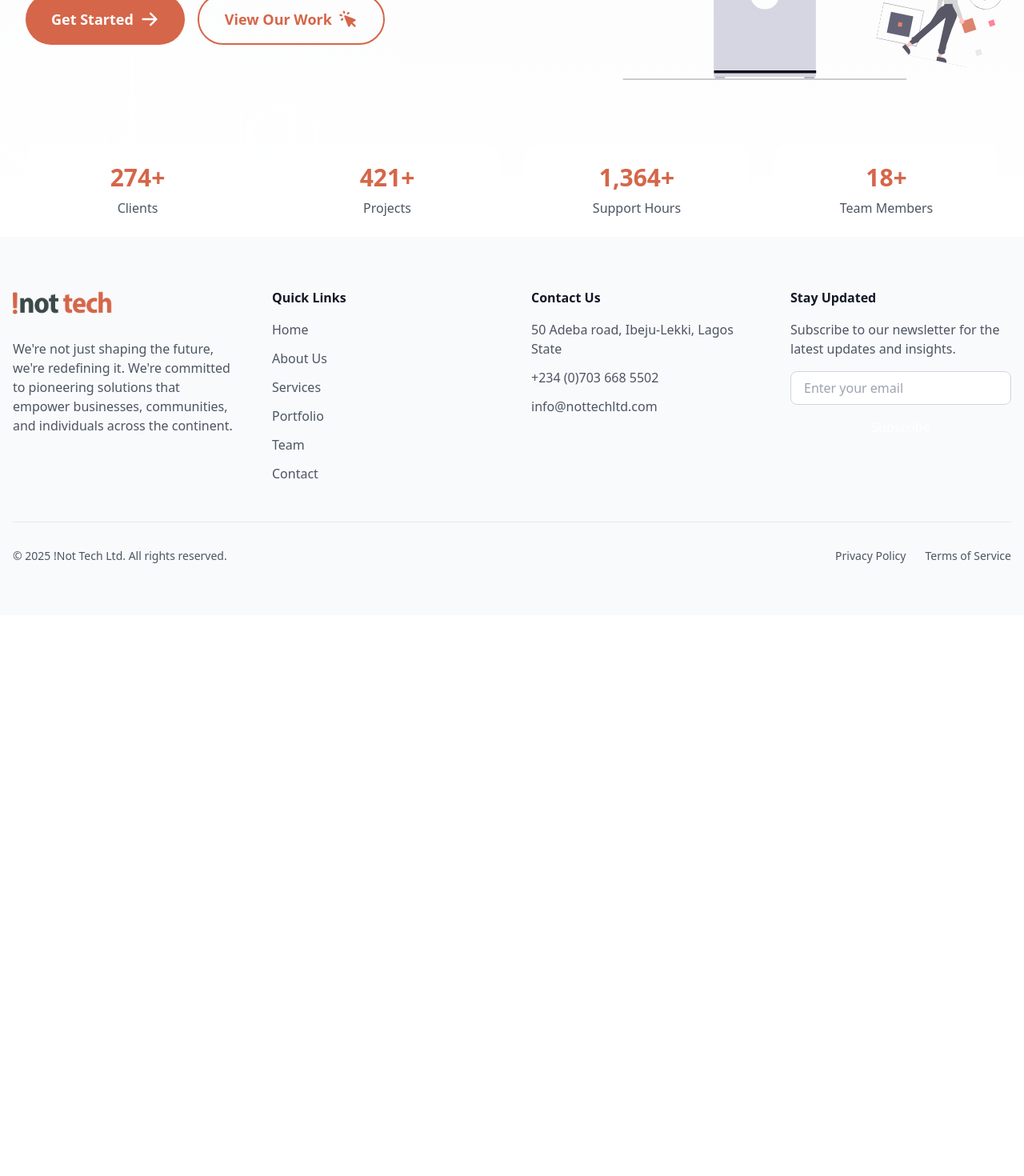
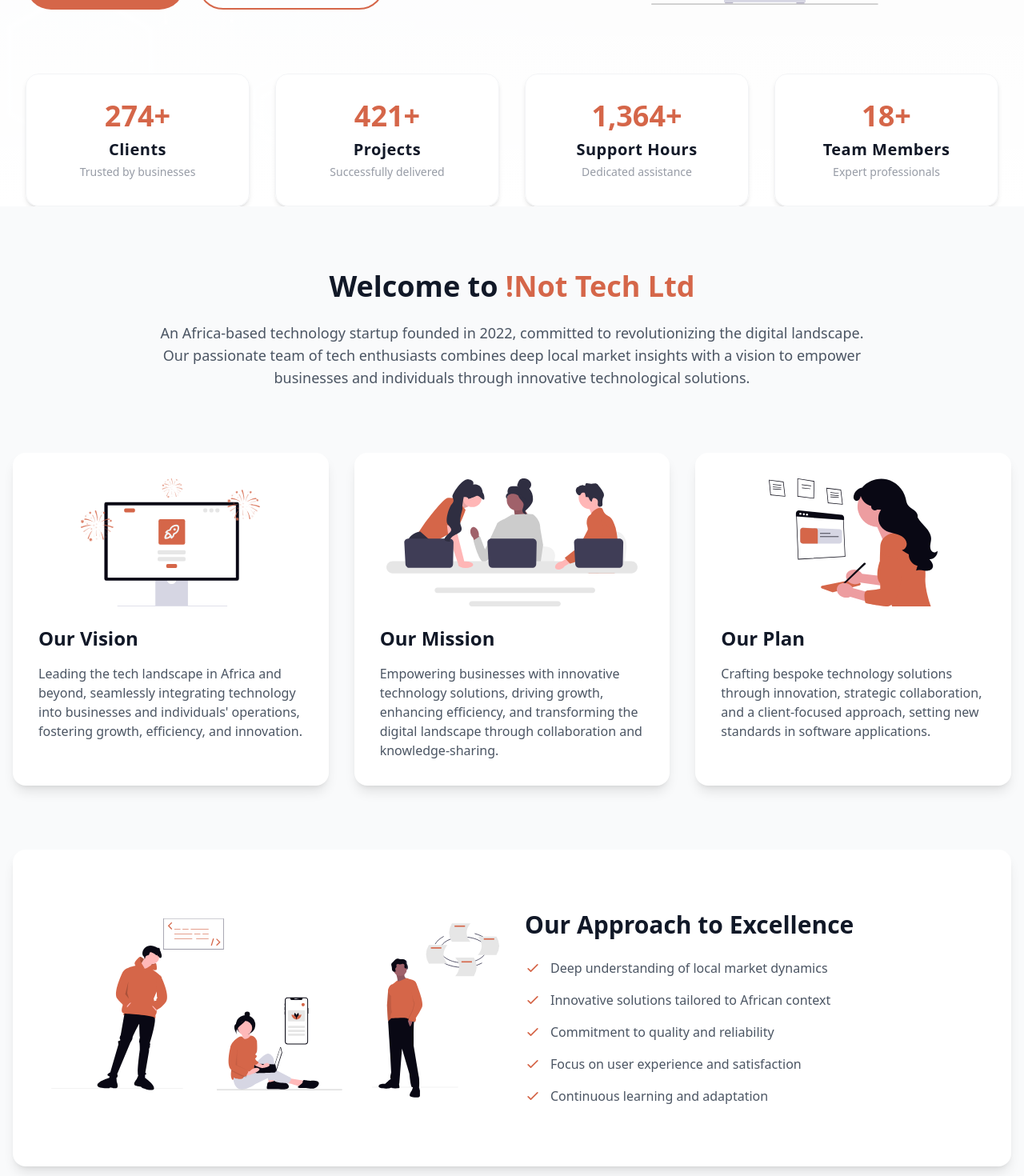
Before and after one commit to iamLolade/nottech-official-website, a Next.js app: page / in a window 1280 px wide. Shown: the part 480-1950 px from the top of the page at 80% size. Before the commit the page ends 1249 px from the top, so only its background shows below. Built offline with nearby package versions, Linux system fonts and the light colour scheme.

Commit message:
About section

```diff
--- a/app/components/layout/Header.tsx
+++ b/app/components/layout/Header.tsx
@@ -3,6 +3,7 @@
 import { useState, useEffect } from 'react';
 import Image from 'next/image';
 import Link from 'next/link';
+import { scrollToElement } from '@/app/utils/smoothScroll';
 import { usePathname } from 'next/navigation';
 import { motion, AnimatePresence } from 'framer-motion';
 import { NAV_ITEMS } from '@/app/constants/navigation';
@@ -49,6 +50,12 @@
               <Link
                 key={item.href}
                 href={item.href}
+                onClick={(e) => {
+                  if (item.href.startsWith('/#')) {
+                    e.preventDefault();
+                    scrollToElement(item.href.substring(2));
+                  }
+                }}
                 className={`text-medium font-semibold transition-all hover:text-[#D56649] hover:scale-105 ${
                   pathname === item.href
                     ? 'text-[#D56649] font-bold'
--- /dev/null
+++ b/app/components/sections/About.tsx
@@ -0,0 +1,143 @@
+'use client';
+
+import Image from 'next/image';
+import { motion } from 'framer-motion';
+
+const fadeIn = {
+  initial: { opacity: 0, y: 20 },
+  animate: { opacity: 1, y: 0 },
+  transition: { duration: 0.8 }
+};
+
+const AboutSection = () => {
+  return (
+    <section id="about" className="py-20 bg-gray-50 dark:bg-gray-900/50">
+      <div className="container mx-auto px-4">
+        {/* Main About */}
+        <motion.div
+          className="max-w-4xl mx-auto text-center mb-20"
+          initial={fadeIn.initial}
+          whileInView={fadeIn.animate}
+          viewport={{ once: true }}
+          transition={fadeIn.transition}
+        >
+          <h2 className="text-3xl md:text-4xl font-bold mb-6 text-gray-900 dark:text-white">
+            Welcome to <span className="text-[#D56649]">!Not Tech Ltd</span>
+          </h2>
+          <p className="text-lg text-gray-600 dark:text-gray-300">
+            An Africa-based technology startup founded in 2022, committed to revolutionizing
+            the digital landscape. Our passionate team of tech enthusiasts combines deep local
+            market insights with a vision to empower businesses and individuals through
+            innovative technological solutions.
+          </p>
+        </motion.div>
+
+        {/* Vision, Mission, Plan Grid */}
+        <div className="grid md:grid-cols-3 gap-8 mb-20">
+          {[
+            {
+              title: "Our Vision",
+              description: "Leading the tech landscape in Africa and beyond, seamlessly integrating technology into businesses and individuals' operations, fostering growth, efficiency, and innovation.",
+              icon: "undraw_launch-event_aur1.svg",
+              delay: 0.2
+            },
+            {
+              title: "Our Mission",
+              description: "Empowering businesses with innovative technology solutions, driving growth, enhancing efficiency, and transforming the digital landscape through collaboration and knowledge-sharing.",
+              icon: "undraw_engineering-team_13ax.svg",
+              delay: 0.4
+            },
+            {
+              title: "Our Plan",
+              description: "Crafting bespoke technology solutions through innovation, strategic collaboration, and a client-focused approach, setting new standards in software applications.",
+              icon: "undraw_creative-flow_t3kz.svg",
+              delay: 0.6
+            }
+          ].map((item, index) => (
+            <motion.div
+              key={index}
+              className="relative bg-white dark:bg-gray-800 rounded-2xl p-8 shadow-lg"
+              initial={{ opacity: 0, y: 30 }}
+              whileInView={{ opacity: 1, y: 0 }}
+              viewport={{ once: true }}
+              transition={{ duration: 0.6, delay: item.delay }}
+            >
+              <motion.div
+                className="relative h-40 mb-6 group"
+                whileHover={{ scale: 1.05 }}
+                transition={{ type: "spring", stiffness: 300, damping: 20 }}
+              >
+                <Image
+                  src={`/images/vector/${item.icon}`}
+                  alt={item.title}
+                  fill
+                  className="object-contain dark:invert-0 transition-transform duration-300 group-hover:drop-shadow-lg"
+                />
+              </motion.div>
+              <h3 className="text-2xl font-bold mb-4 text-gray-900 dark:text-white">
+                {item.title}
+              </h3>
+              <p className="text-gray-600 dark:text-gray-300">
+                {item.description}
+              </p>
+            </motion.div>
+          ))}
+        </div>
+
+        {/* Bottom Feature */}
+        <motion.div
+          className="bg-white dark:bg-gray-800 rounded-2xl p-8 md:p-12 shadow-lg"
+          initial={{ opacity: 0, y: 40 }}
+          whileInView={{ opacity: 1, y: 0 }}
+          viewport={{ once: true }}
+          transition={{ duration: 0.8 }}
+        >
+          <div className="grid md:grid-cols-2 gap-8 items-center">
+            <motion.div
+              className="relative h-[300px] group"
+              whileHover={{ scale: 1.03 }}
+              transition={{ type: "spring", stiffness: 300, damping: 20 }}
+            >
+              <Image
+                src="/images/vector/undraw_founding-team_8uhm.svg"
+                alt="Our Approach"
+                fill
+                className="object-contain dark:invert-0 transition-transform duration-300 group-hover:drop-shadow-xl"
+              />
+            </motion.div>
+            <div>
+              <h3 className="text-2xl md:text-3xl font-bold mb-6 text-gray-900 dark:text-white">
+                Our Approach to Excellence
+              </h3>
+              <ul className="space-y-4">
+                {[
+                  "Deep understanding of local market dynamics",
+                  "Innovative solutions tailored to African context",
+                  "Commitment to quality and reliability",
+                  "Focus on user experience and satisfaction",
+                  "Continuous learning and adaptation"
+                ].map((point, index) => (
+                  <motion.li
+                    key={index}
+                    className="flex items-center text-gray-600 dark:text-gray-300"
+                    initial={{ opacity: 0, x: -20 }}
+                    whileInView={{ opacity: 1, x: 0 }}
+                    viewport={{ once: true }}
+                    transition={{ duration: 0.5, delay: index * 0.1 }}
+                  >
+                    <svg className="w-5 h-5 mr-3 text-[#D56649]" fill="none" viewBox="0 0 24 24" stroke="currentColor">
+                      <path strokeLinecap="round" strokeLinejoin="round" strokeWidth={2} d="M5 13l4 4L19 7" />
+                    </svg>
+                    {point}
+                  </motion.li>
+                ))}
+              </ul>
+            </div>
+          </div>
+        </motion.div>
+      </div>
+    </section>
+  );
+};
+
+export default AboutSection;
--- a/app/components/sections/Hero.tsx
+++ b/app/components/sections/Hero.tsx
@@ -6,7 +6,7 @@
 
 export default function Hero() {
   return (
-    <section className="relative min-h-[calc(100vh-5rem)] flex items-center pt-16 sm:pt-20 overflow-hidden bg-white dark:bg-gray-900 transition-colors duration-500">
+    <section id="home" className="relative min-h-[calc(100vh-5rem)] flex items-center pt-16 sm:pt-20 overflow-hidden bg-white dark:bg-gray-900 transition-colors duration-500">
       {/* Background Pattern */}
       <div className="absolute inset-0 z-0">
         <Image
@@ -75,7 +75,7 @@
             transition={{ duration: 0.8, delay: 0.2 }}
             className="relative"
           >
-            <div className="relative h-[400px] md:h-[500px]">
+            <div className="relative h-[300px] md:h-[400px]">
               <Image
                 src="/images/vector/undraw_vibe-coding_mjme.svg"
                 alt="Technology Innovation"
@@ -117,18 +117,53 @@
           initial={{ opacity: 0, y: 20 }}
           animate={{ opacity: 1, y: 0 }}
           transition={{ duration: 0.8, delay: 0.4 }}
-          className="grid grid-cols-2 md:grid-cols-4 gap-4 sm:gap-6 lg:gap-8 mt-12 sm:mt-16 lg:mt-20 text-center"
+          className="relative z-10 grid grid-cols-2 md:grid-cols-4 gap-4 sm:gap-6 lg:gap-8 mt-12 sm:mt-16 lg:mt-20"
         >
           {[
-            { number: '274+', label: 'Clients' },
-            { number: '421+', label: 'Projects' },
-            { number: '1,364+', label: 'Support Hours' },
-            { number: '18+', label: 'Team Members' },
+            {
+              number: '274+',
+              label: 'Clients',
+              description: 'Trusted by businesses'
+            },
+            {
+              number: '421+',
+              label: 'Projects',
+              description: 'Successfully delivered'
+            },
+            {
+              number: '1,364+',
+              label: 'Support Hours',
+              description: 'Dedicated assistance'
+            },
+            {
+              number: '18+',
+              label: 'Team Members',
+              description: 'Expert professionals'
+            },
           ].map((stat, index) => (
-            <div key={index} className="p-4 sm:p-5 lg:p-6 rounded-2xl bg-white/50 dark:bg-gray-800/50 backdrop-blur-sm">
-              <h3 className="text-2xl sm:text-3xl font-bold text-[#D56649] mb-1 sm:mb-2">{stat.number}</h3>
-              <p className="text-sm sm:text-base text-gray-600 dark:text-gray-300">{stat.label}</p>
-            </div>
+            <motion.div
+              key={index}
+              className="group relative p-6 sm:p-8 rounded-2xl bg-white/80 dark:bg-gray-800/80 backdrop-blur-md border border-gray-100 dark:border-gray-700 transition-all duration-300 shadow-md hover:shadow-xl"
+              whileHover={{ y: -5 }}
+              transition={{ type: "spring", stiffness: 400, damping: 10 }}
+            >
+              <div className="text-center">
+                <motion.h3
+                  className="text-3xl sm:text-4xl font-bold text-[#D56649] mb-2"
+                  initial={{ scale: 1 }}
+                  whileHover={{ scale: 1.1 }}
+                  transition={{ type: "spring", stiffness: 400, damping: 10 }}
+                >
+                  {stat.number}
+                </motion.h3>
+                <p className="text-lg sm:text-xl font-bold text-gray-900 dark:text-white mb-1 tracking-wide">
+                  {stat.label}
+                </p>
+                <p className="text-sm text-gray-500 dark:text-gray-400 opacity-70 group-hover:opacity-90 transition-opacity">
+                  {stat.description}
+                </p>
+              </div>
+            </motion.div>
           ))}
         </motion.div>
       </div>
--- a/app/constants/navigation.ts
+++ b/app/constants/navigation.ts
@@ -3,11 +3,11 @@
 export const NAV_ITEMS: NavItem[] = [
   {
     title: 'Home',
-    href: '/',
+    href: '/#home',
   },
   {
     title: 'About Us',
-    href: '/about',
+    href: '/#about',
   },
   {
     title: 'Services',
--- a/app/page.tsx
+++ b/app/page.tsx
@@ -1,9 +1,11 @@
 import Hero from './components/sections/Hero';
+import About from './components/sections/About';
 
 export default function Home() {
   return (
     <>
       <Hero />
+      <About />
     </>
   );
 }
--- /dev/null
+++ b/app/utils/smoothScroll.ts
@@ -0,0 +1,13 @@
+export const scrollToElement = (elementId: string) => {
+  const element = document.getElementById(elementId);
+  if (element) {
+    const headerOffset = 80; // Account for fixed header
+    const elementPosition = element.getBoundingClientRect().top;
+    const offsetPosition = elementPosition + window.pageYOffset - headerOffset;
+
+    window.scrollTo({
+      top: offsetPosition,
+      behavior: 'smooth'
+    });
+  }
+};
```
